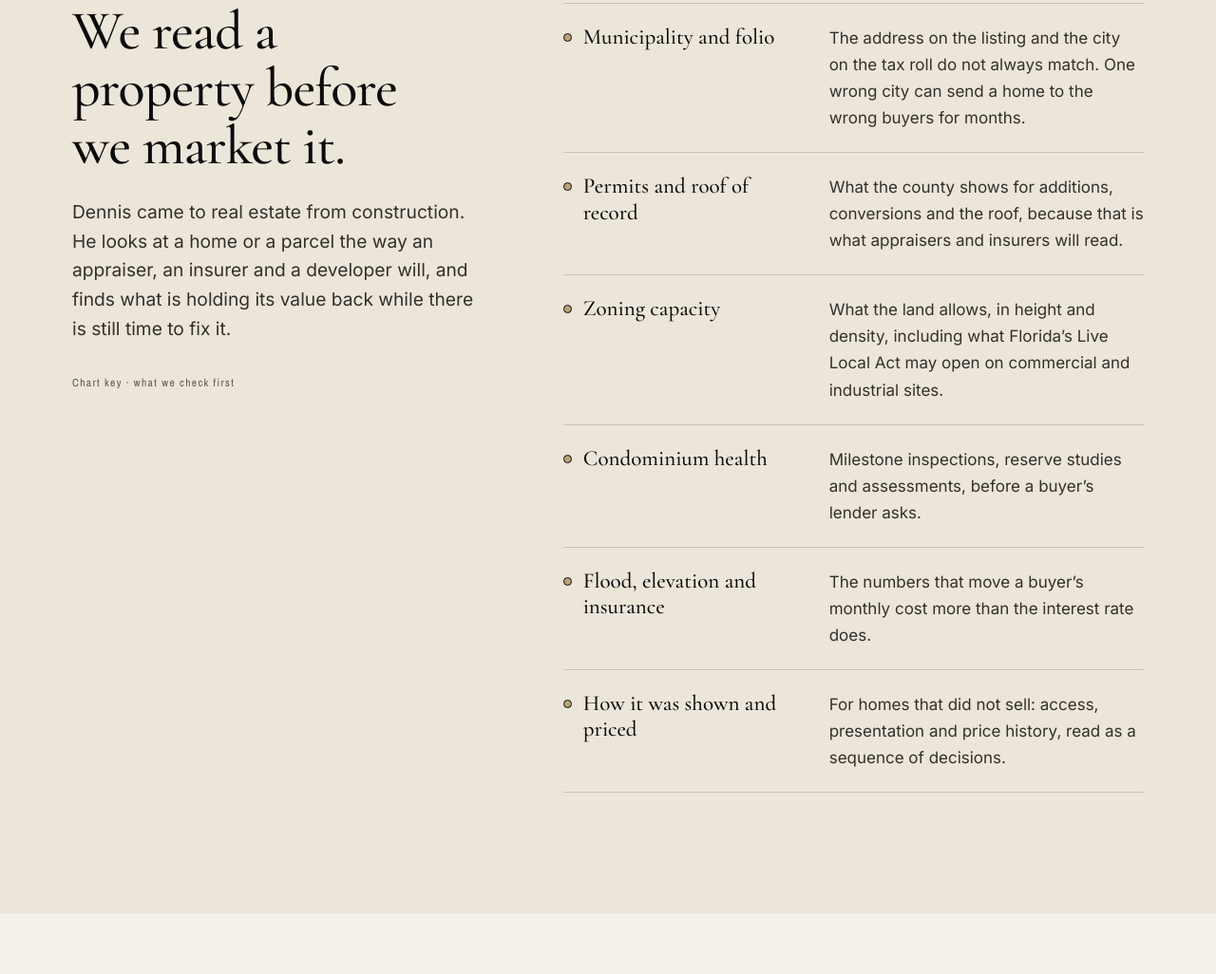
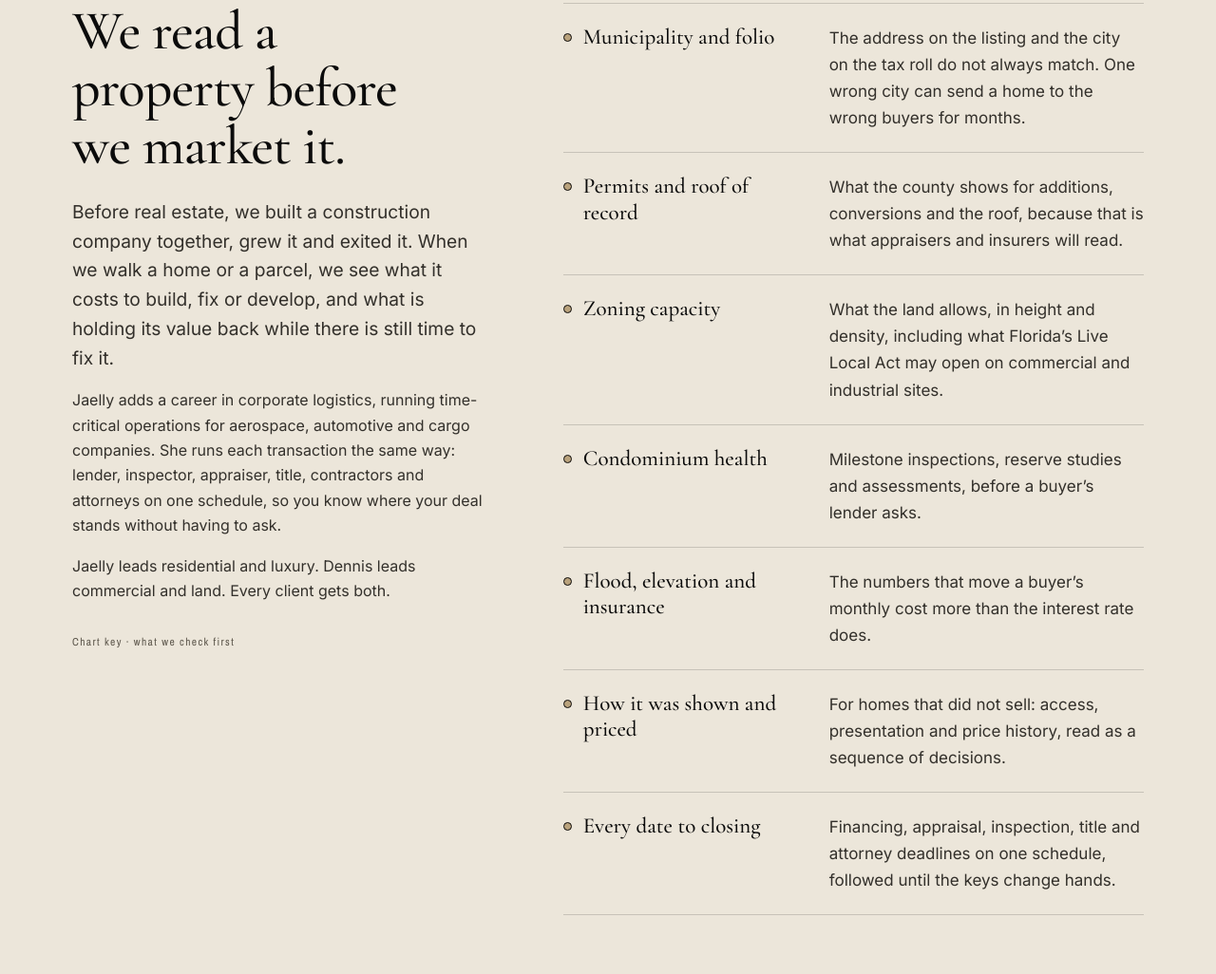
Before and after one commit to DennisPrieto/prieto-real-estate, an Astro site: page / in a window 1280 px wide. Shown: the part 2846-3872 px from the top of the page at 95% size. Built offline with nearby package versions, Linux system fonts and the light colour scheme; Astro itself is replaced by a stand-in of ours.

Commit message:
Homepage and About: carry both partners (construction company, Jaelly's logistics background, roles)
Co-Authored-By: Claude Opus 5.5 <noreply@anthropic.com>
Claude-Session: https://claude.ai/code/session_01FhdiNABKfUDMVqpHPTLGMv

```diff
--- a/src/pages/about.astro
+++ b/src/pages/about.astro
@@ -46,7 +46,7 @@ const beliefs = [
         <h2 class="h3">{PEOPLE.jaelly.name}</h2>
         <p class="label" style="margin-top:10px">{PEOPLE.jaelly.role} · FL {PEOPLE.jaelly.license}</p>
         <div class="prose" style="margin-top:24px">
-          <p>Jaelly combines real estate expertise with community leadership, guiding clients through major life decisions with patience and precision. She leads seller strategy, buyer representation and relocation for our clients.</p>
+          <p>Jaelly combines real estate expertise with community leadership, guiding clients through major life decisions with patience and precision. She leads residential and luxury: seller strategy, buyer representation and relocation. Before real estate she built a career in corporate logistics, running time-critical operations for aerospace, automotive and cargo companies, and she runs every transaction the same way, with each party and deadline on one schedule from contract to closing.</p>
           <p>An author, mentor and leader with NAHREP South Florida, she believes real estate is at its best when it builds confidence, connection and lasting impact.</p>
         </div>
         <p class="contact"><a href={`tel:${PEOPLE.jaelly.tel}`}>{PEOPLE.jaelly.phone}</a> · <a href={`mailto:${PEOPLE.jaelly.email}`}>{PEOPLE.jaelly.email}</a> · <a href={PEOPLE.jaelly.instagram} target="_blank" rel="noopener">Instagram</a></p>
--- a/src/pages/index.astro
+++ b/src/pages/index.astro
@@ -17,6 +17,7 @@ const checks = [
   ['Condominium health', 'Milestone inspections, reserve studies and assessments, before a buyer’s lender asks.'],
   ['Flood, elevation and insurance', 'The numbers that move a buyer’s monthly cost more than the interest rate does.'],
   ['How it was shown and priced', 'For homes that did not sell: access, presentation and price history, read as a sequence of decisions.'],
+  ['Every date to closing', 'Financing, appraisal, inspection, title and attorney deadlines on one schedule, followed until the keys change hands.'],
 ];
 ---
 <Base title="Jaelly & Dennis Prieto · Luxury residential and commercial land, Miami-Dade and Broward · Epique Realty" description="Jaelly & Dennis Prieto, Epique Realty. Luxury homes and development land across Miami-Dade and Broward, valued from the public record up. English and Spanish.">
@@ -79,7 +80,9 @@ const checks = [
     <div class="wrap dx-grid">
       <div class="dx-intro" data-reveal>
         <h2 id="dx-h" class="h2">We read a property before we market it.</h2>
-        <p class="lede">Dennis came to real estate from construction. He looks at a home or a parcel the way an appraiser, an insurer and a developer will, and finds what is holding its value back while there is still time to fix it.</p>
+        <p class="lede">Before real estate, we built a construction company together, grew it and exited it. When we walk a home or a parcel, we see what it costs to build, fix or develop, and what is holding its value back while there is still time to fix it.</p>
+        <p class="dx-more">Jaelly adds a career in corporate logistics, running time-critical operations for aerospace, automotive and cargo companies. She runs each transaction the same way: lender, inspector, appraiser, title, contractors and attorneys on one schedule, so you know where your deal stands without having to ask.</p>
+        <p class="dx-more">Jaelly leads residential and luxury. Dennis leads commercial and land. Every client gets both.</p>
         <p class="coord">Chart key · what we check first</p>
       </div>
       <dl class="legend" data-reveal>
@@ -128,7 +131,7 @@ const checks = [
       <div class="partners-copy" data-reveal>
         <h2 id="p-h" class="h2">Two partners, one standard of care.</h2>
         <div class="prose">
-          <p>Jaelly and Dennis Prieto are husband and wife, licensed Florida real estate sales associates with Epique Realty, and more than ten years into South Florida real estate. Dennis leads the analysis: market data, public records, land and commercial strategy, shaped by a background in construction. Jaelly leads client relationships and seller strategy, and serves as Epique’s Florida Ambassador for the Hispanic Division.</p>
+          <p>Jaelly and Dennis Prieto are husband and wife, licensed Florida real estate sales associates with Epique Realty, and more than ten years into South Florida real estate. Jaelly leads residential and luxury clients and runs every transaction from contract to closing; she also serves as Epique’s Florida Ambassador for the Hispanic Division. Dennis leads commercial and land: market data, public records, zoning and development strategy.</p>
           <p>Every client works with both of us, in English or Spanish, from the first conversation to the closing table.</p>
         </div>
         <dl class="facts">
@@ -193,8 +196,10 @@ const checks = [
   .dx-grid { display: grid; grid-template-columns: minmax(0, 5fr) minmax(0, 7fr); gap: 48px 80px; align-items: start; }
   .dx-intro { position: sticky; top: 120px; }
   .dx-intro .lede { margin-top: 24px; }
+  .dx-more { margin-top: 16px; font-size: 16px; line-height: 1.65; color: var(--ink-2); max-width: 52ch; }
   .dx-intro .coord { margin-top: 32px; }
   @media (max-width: 960px) { .dx-grid { grid-template-columns: 1fr; } .dx-intro { position: static; } }
+  @media (max-height: 880px) { .dx-intro { position: static; } }
 
   .nb-head { display: flex; justify-content: space-between; align-items: end; gap: 24px; flex-wrap: wrap; }
   .nb-grid { margin-top: 48px; display: grid; grid-template-columns: repeat(3, minmax(0, 1fr)); gap: 24px; }
```
